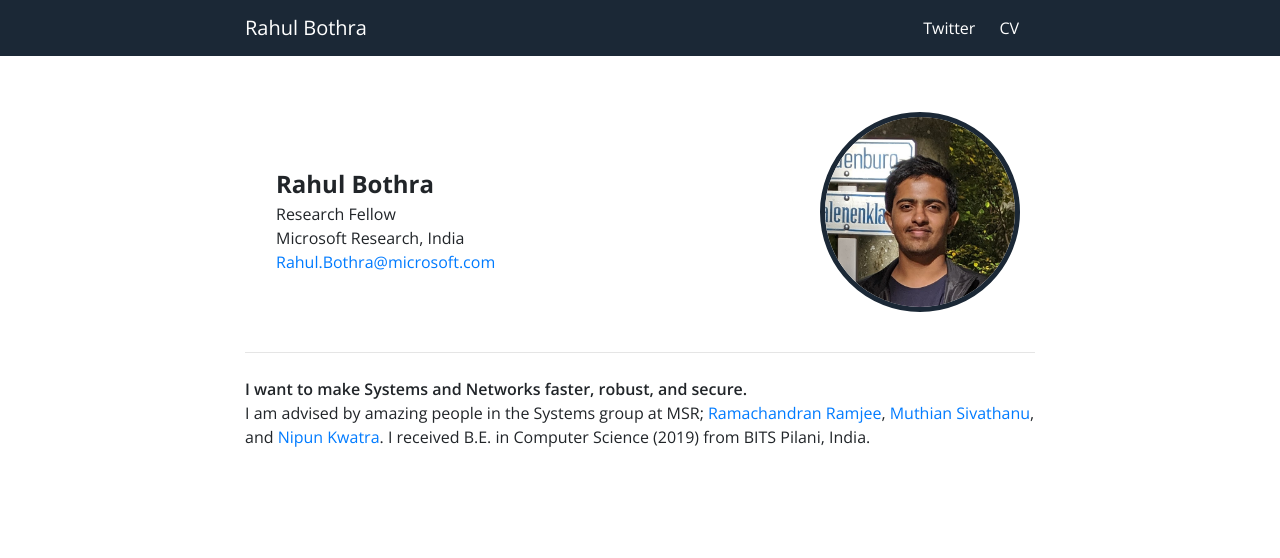
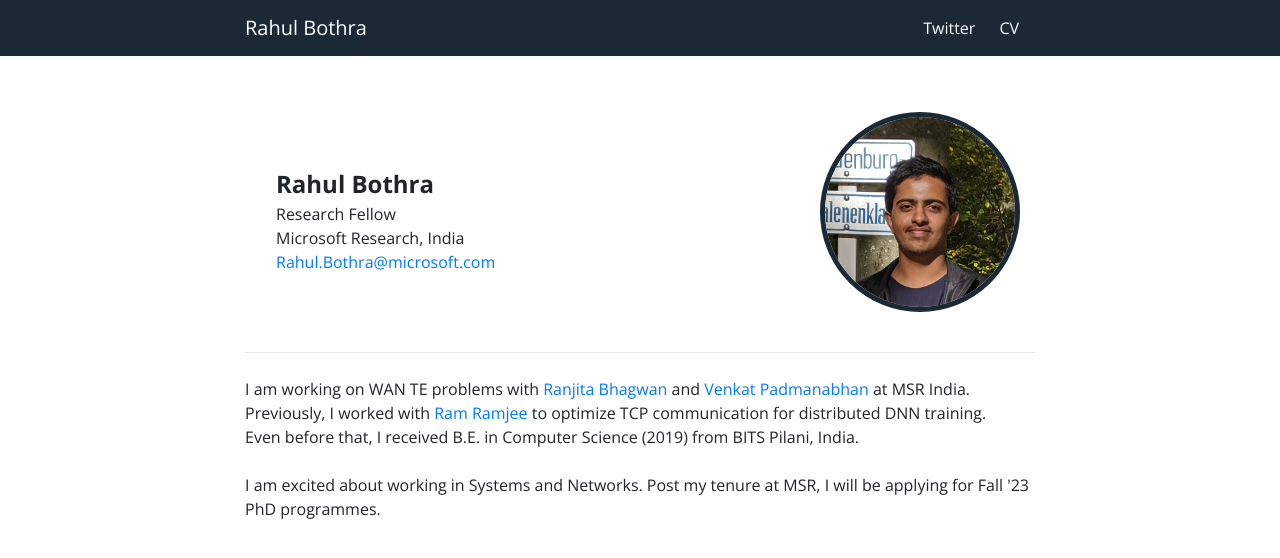
Before and after one commit to rhl-bthr/rhl-bthr.github.io, a Jekyll site: the page built from index.html, in a window 1280 px wide. Shown: the top 558 px of the page. Built offline with Jekyll 4.4.1, drawn with Linux system fonts in a browser that asks for light colours.

Commit message:
update about

```diff
--- a/index.html
+++ b/index.html
@@ -19,7 +19,9 @@ layout: default
 {% include section-spacing.html %}
 
 <div class="paragraph">
-    <span style="font-weight: 600;">I want to make Systems and Networks faster, robust, and secure.</span><br>
-    I am advised by amazing people in the Systems group at MSR; <a href="https://www.microsoft.com/en-us/research/people/ramjee/">Ramachandran Ramjee</a>, <a href="https://www.microsoft.com/en-us/research/people/muthian/">Muthian Sivathanu</a>, and <a href="https://www.microsoft.com/en-us/research/people/nkwatra/">Nipun Kwatra</a>.
-    I received B.E. in Computer Science (2019) from BITS Pilani, India.
+    I am working on WAN TE problems with <a href="https://www.microsoft.com/en-us/research/people/bhagwan/">Ranjita Bhagwan</a> and <a href="https://www.microsoft.com/en-us/research/people/padmanab/">Venkat Padmanabhan</a> at MSR India.
+    Previously, I worked with <a href="https://www.microsoft.com/en-us/research/people/ramjee/">Ram Ramjee</a> to optimize TCP communication for distributed DNN training.<br>
+    Even before that, I received B.E. in Computer Science (2019) from BITS Pilani, India.
+    <br><br>
+    I am excited about working in Systems and Networks. Post my tenure at MSR, I will be applying for Fall '23 PhD programmes.
 </div>
```
